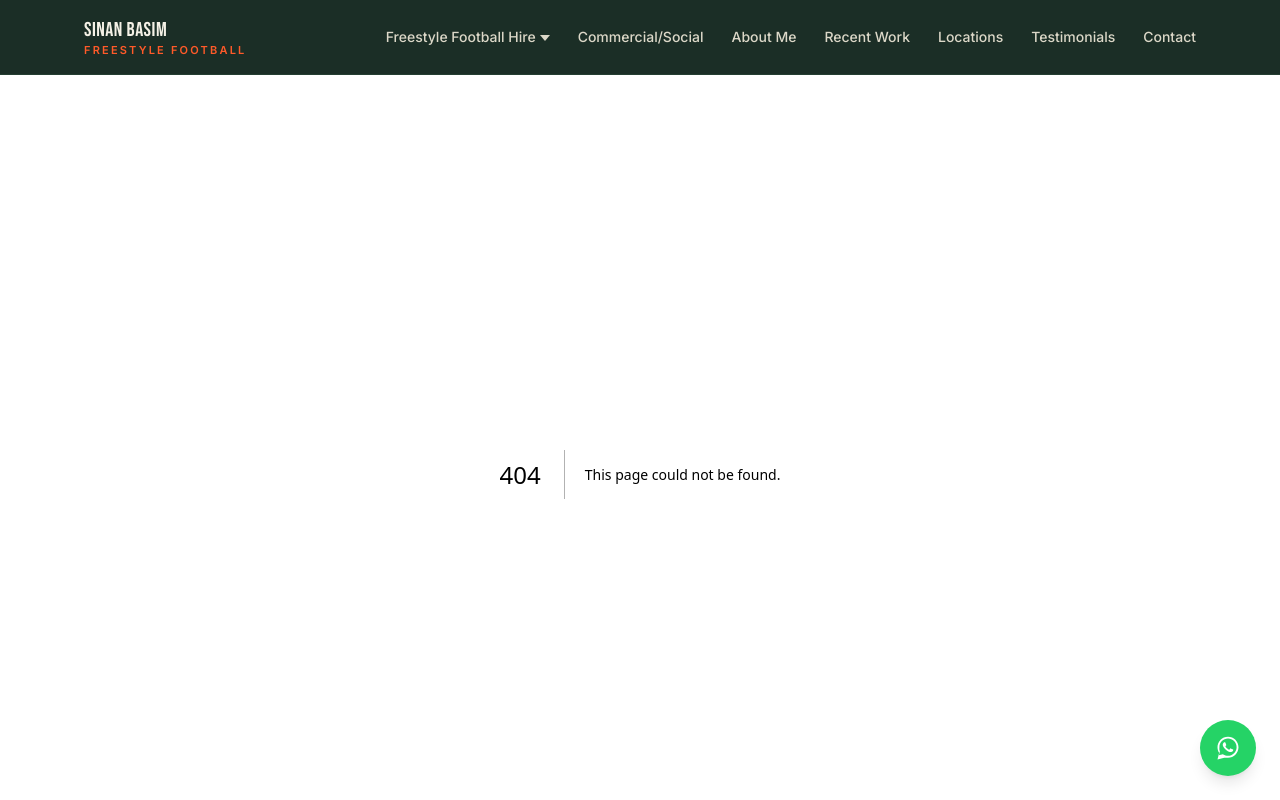
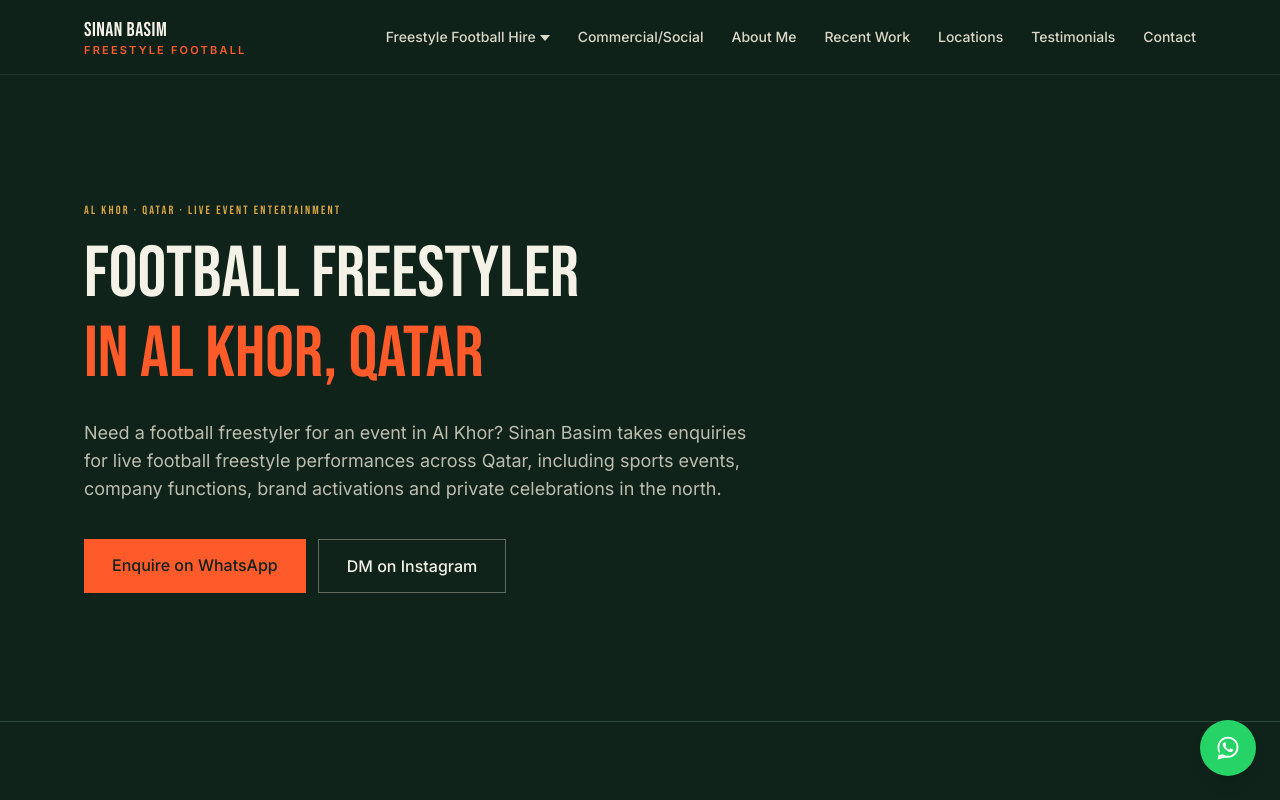
Before and after one commit to sh1blue/sinan, a Next.js app: page /football-freestyler-al-khor in a window 1280 px wide. Before the commit this address had no page. Shown: the top 800 px of the page. Built offline with nearby package versions, Linux system fonts and the light colour scheme.

Commit message:
Add Al Khor football freestyler landing page

```diff
--- /dev/null
+++ b/src/app/football-freestyler-al-khor/page.tsx
@@ -0,0 +1,25 @@
+import LocationLandingPage from "@/components/LocationLandingPage";
+
+export const metadata = {
+  title: "Football Freestyler in Al Khor, Qatar | Sinan Basim",
+  description: "Need a football freestyler for an event in Al Khor? Sinan Basim takes enquiries for live football freestyle performances across Qatar, including sports events, company functions, brand activations and private celebrations in the north.",
+  alternates: { canonical: "/football-freestyler-al-khor" },
+  openGraph: {
+    type: "website" as const,
+    url: "https://sbnfreestyler.com/football-freestyler-al-khor",
+    title: "Football Freestyler in Al Khor, Qatar | Sinan Basim",
+    description: "Enquire about football freestyle performances in Al Khor, Qatar with Sinan Basim. Event entertainment for sports, brands and celebrations.",
+  },
+};
+
+export default function AlKhorFreestylerPage() {
+  return (
+    <LocationLandingPage
+      name="Al Khor"
+      slug="al-khor"
+      intro="Need a football freestyler for an event in Al Khor? Sinan Basim takes enquiries for live football freestyle performances across Qatar, including sports events, company functions, brand activations and private celebrations in the north."
+      localContext="Al Khor is an important population centre in northern Qatar. Football and community events provide natural settings for a live freestyle feature, from audience-facing entertainment to a scheduled stage performance."
+      eventContext="Sinan has previously performed at the FIFA World Cup Qatar 2022 Fan Zone at Baladna Al Khor. If you are organising an event in Al Khor, get in touch with the date, venue and programme details to discuss a new booking."
+    />
+  );
+}
```
